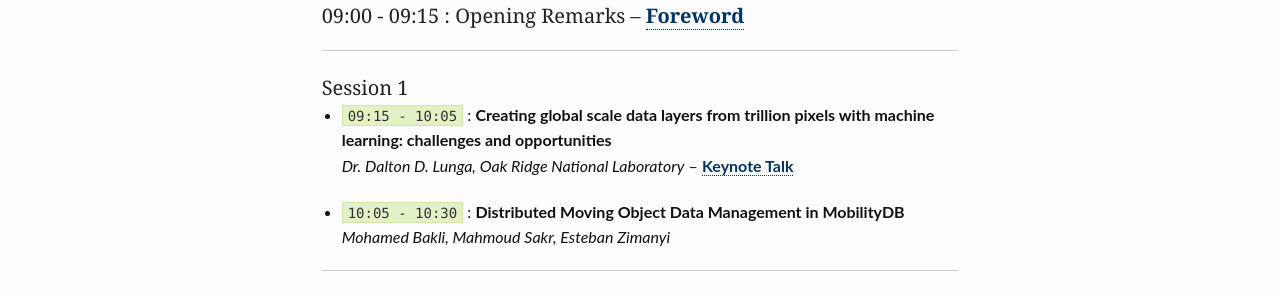
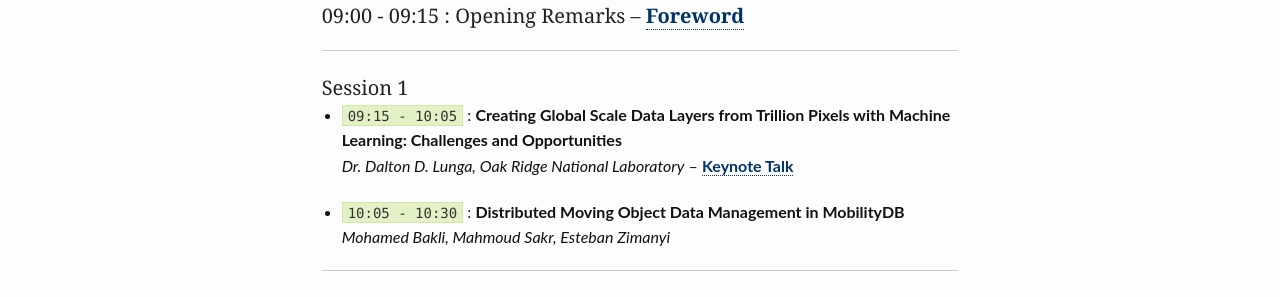
Before and after one commit to bigspatial2019/bigspatial-2018.github.io, a Jekyll site: the page built from program/index.md, in a window 1280 px wide. Shown: the part 547-844 px from the top of the page. Built offline with Jekyll 4.4.1, drawn with Linux system fonts in a browser that asks for light colours; comment, search, counter and statistics services are not loaded.

Commit message:
Update program

```diff
--- a/program/index.md
+++ b/program/index.md
@@ -21,7 +21,7 @@ header:
 
 #### Session 1
 
-* `09:15 - 10:05` : **Creating global scale data layers from trillion pixels with machine learning: challenges and opportunities**
+* `09:15 - 10:05` : **Creating Global Scale Data Layers from Trillion Pixels with Machine Learning: Challenges and Opportunities**
 *Dr. Dalton D. Lunga, Oak Ridge National Laboratory* -- [**Keynote Talk**](/program/keynotes/#talk1)
 
 * `10:05 - 10:30` : **Distributed Moving Object Data Management in MobilityDB**
```
